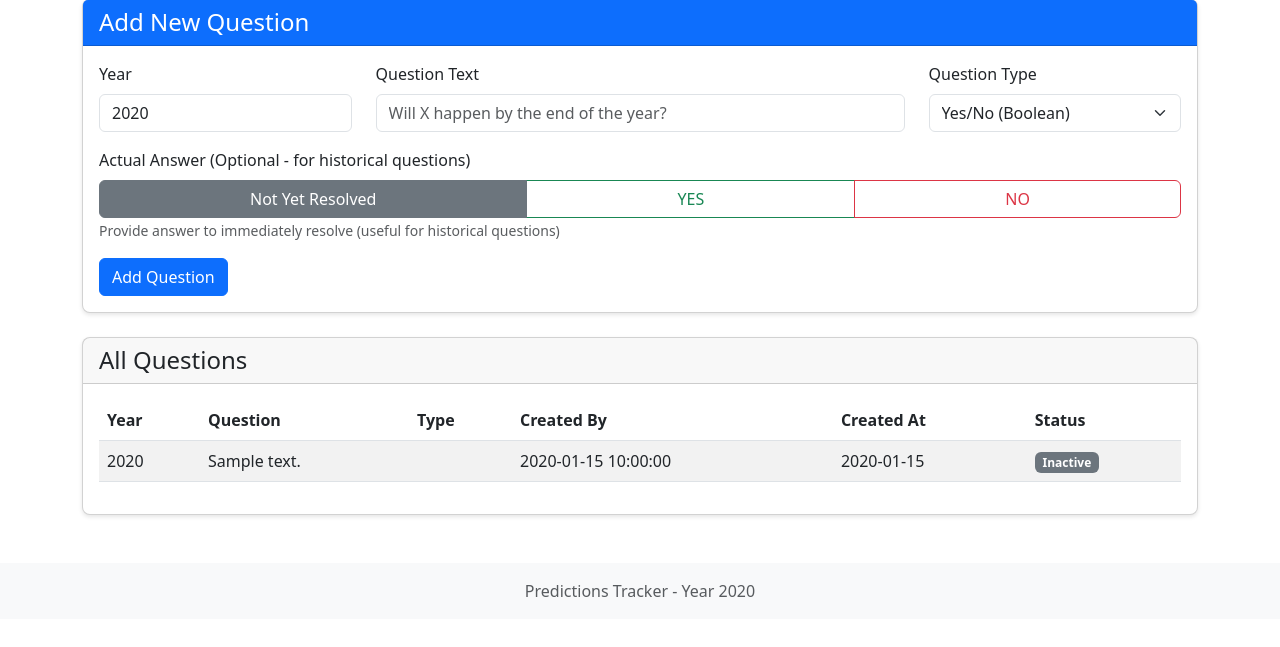
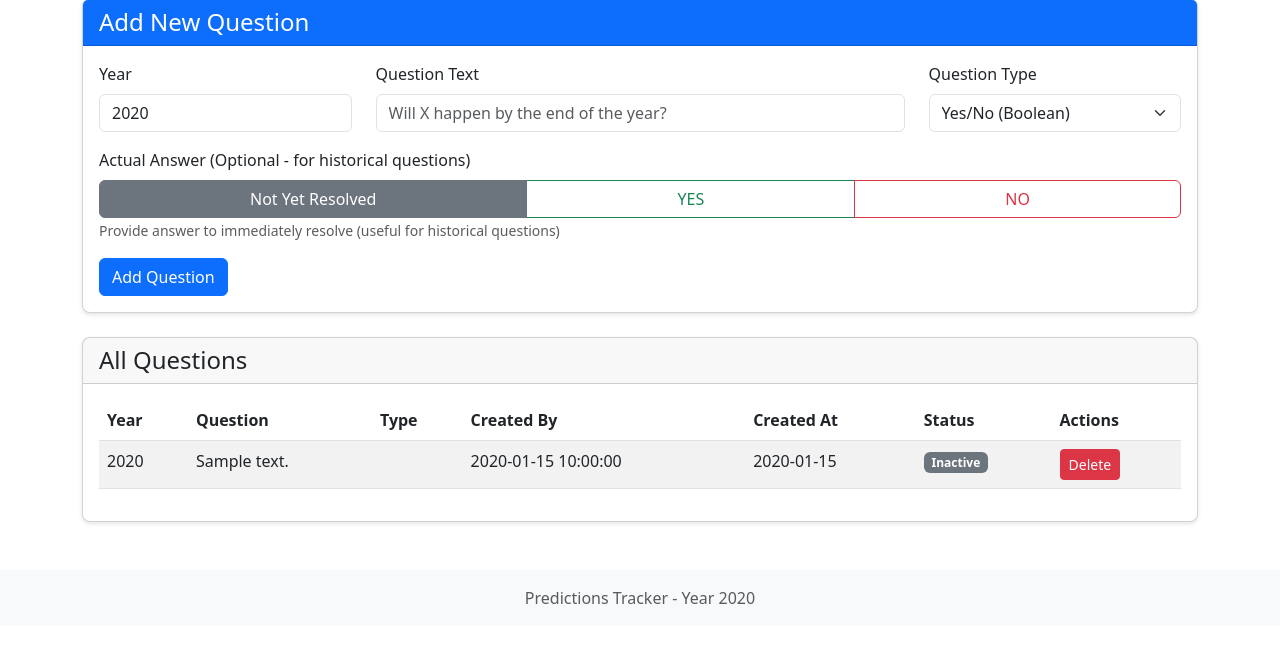
Before and after one commit to MrBeasy/predictions-tracker, a Python web app: template templates/admin_questions.html in a window 1280 px wide. Shown: the part 153-800 px from the top of the page. Run offline with Jinja, Linux system fonts and the light colour scheme; the template is opened without the code that fills it: most values are stand-ins (such as "Sample title", 1, 10 or a date in 2020).

Commit message:
Add ability for admins to delete questions
Implemented question deletion functionality with cascade delete:
- Added delete_question method in firebase_client.py that removes:
  * The question itself
  * All associated predictions
  * All associated results
- Added admin_delete_question route in app.py with admin_required decorator
- Updated admin_questions.html with delete button and confirmation dialog

The delete operation includes a JavaScript confirmation prompt to prevent
accidental deletions, warning that the action cannot be undone.

🤖 Generated with [Claude Code](https://claude.com/claude-code)

Co-Authored-By: Claude Sonnet 4.5 <noreply@anthropic.com>

```diff
--- a/templates/admin_questions.html
+++ b/templates/admin_questions.html
@@ -93,6 +93,7 @@
                                     <th>Created By</th>
                                     <th>Created At</th>
                                     <th>Status</th>
+                                    <th>Actions</th>
                                 </tr>
                             </thead>
                             <tbody>
@@ -124,6 +125,13 @@
                                             {% else %}
                                                 <span class="badge bg-secondary">Inactive</span>
                                             {% endif %}
+                                        </td>
+                                        <td>
+                                            <form method="POST" action="{{ url_for('admin_delete_question', question_id=question.question_id) }}"
+                                                  style="display: inline;"
+                                                  onsubmit="return confirm('Are you sure you want to delete this question? This will also delete all associated predictions and results. This action cannot be undone.');">
+                                                <button type="submit" class="btn btn-sm btn-danger">Delete</button>
+                                            </form>
                                         </td>
                                     </tr>
                                 {% endfor %}
```
Also changed, not shown: app.py (+12 -0 lines), firebase_client.py (+17 -0 lines).
